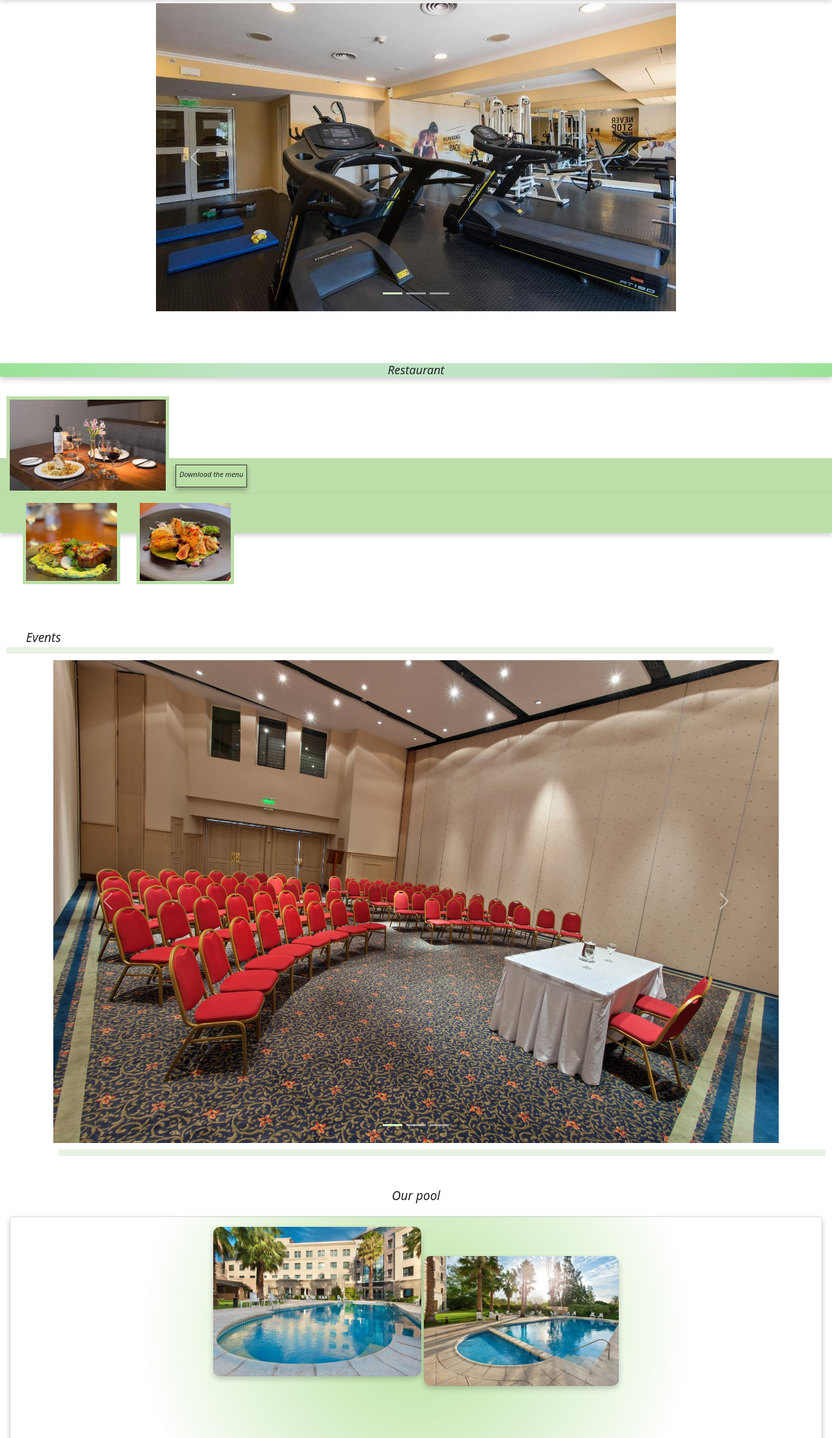
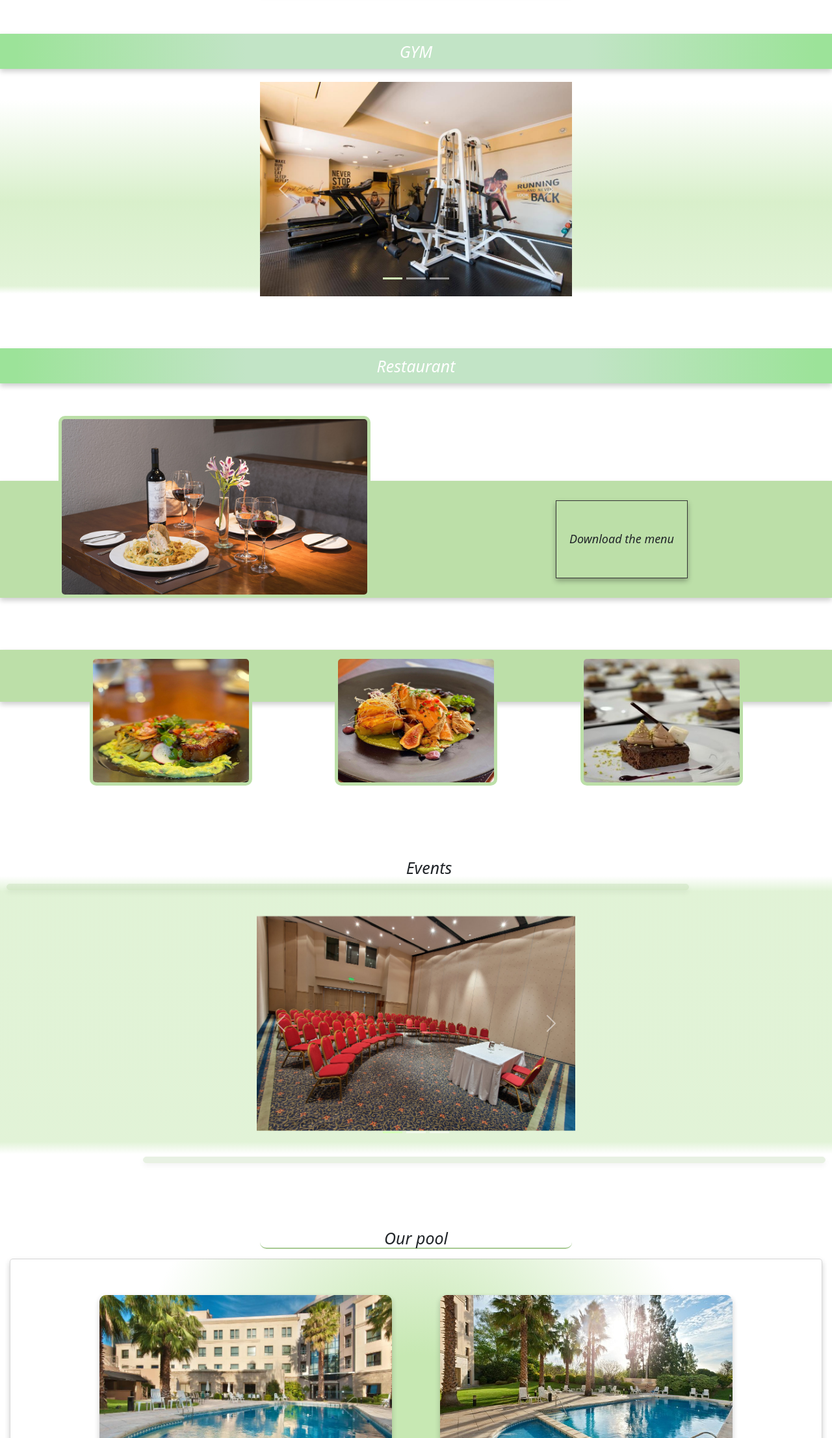
Before and after one commit to MatiasCarmona16/proyecto-desarolloweb, a plain HTML site: page pages/service.html in a window 1280 px wide. Shown: the part 252-2465 px from the top of the page at 65% size. Drawn offline with nearby package versions, Linux system fonts and the light colour scheme; files whose address does not match are found by name.

Commit message:
Finalizacion de seccion services version mobile como desktop y agregado de detalles

```diff
--- a/css/styles.css
+++ b/css/styles.css
@@ -21,6 +21,11 @@ background: linear-gradient(90deg, rgba(255,255,255,1) 26%, rgba(237,250,230,1)
 
 #pagina_rooms {
     background-color: white;
+}
+
+#body_service_background {
+    background: rgb(199,232,179);
+    background: linear-gradient(180deg, rgba(199,232,179,0.6825105042016807) 3%, rgba(255,255,255,0.7805497198879552) 8%, rgba(255,255,255,0.7861519607843137) 83%, rgba(199,232,179,0.5256477591036415) 87%);
 }
 
 hr {
@@ -547,7 +552,7 @@ font-size: 35px;
 }
 
 
-/*-----------------------FOOTER MAIN MOBILE Y DESKTOP--------------------*/
+/*--------------FOOTER MAIN MOBILE Y DESKTOP TODAS LAS PAGINAS----------------*/
 
 footer {
     display: grid;
@@ -642,7 +647,7 @@ footer img {
 }
 
 
-/*-------------------VERSION MOBILE Y DESKTOP "PAGE ROOM" MAIN----------------------*/
+/*---------------VERSION MOBILE Y DESKTOP "PAGE ROOM" MAIN--------------------*/
 
 h1 {
     display: block;
@@ -681,15 +686,14 @@ h1 {
 background: linear-gradient(180deg, rgba(255,255,255,1) 11%, rgba(208,226,201,1) 46%, rgba(208,226,201,1) 53%, rgba(255,255,255,1) 84%);
 }
 
-.imagenes-room_detalles {
-    max-width: 300px;
-    max-height: 216px;
+.contenedor_imagenes-room img {
+    width: 300px;
+    height: 216px;
     padding: 4px;
     border: 1px solid transparent;
     margin: 10px 0 0 0;
     box-shadow: 0 4px 8px rgba(0, 0, 0, 0.1);
 }
-
 
 .imagenes-room_detalles2 {
     display: none;
@@ -713,7 +717,9 @@ background: linear-gradient(180deg, rgba(255,255,255,1) 11%, rgba(208,226,201,1)
 }
 
 
-/*-------------------VERSION MOBILE "PAGE SERVICES" MAIN----------------------*/
+/*-------------------VERSION MOBILE "PAGE SERVICES"----------------------*/
+
+/*-------------------VERSION MOBILE Y DESKTOP TITULO PRINCIPAL PAGE SERVICES------------------*/
 
 .titulo_principal {
     text-align: center;
@@ -723,39 +729,90 @@ background: linear-gradient(180deg, rgba(255,255,255,1) 11%, rgba(208,226,201,1)
 .titulo_principal h2 {
     font-size: 25px;
     font-style: italic;
-    font-weight: 400;
     color: #829c72 ;
 }
 
 .titulo_principal hr {
-    margin: 0 40px 45px 40px;
+    margin: 0 60px 45px 60px;
     height: 5px;
     background-color: #829c72;
     color: #829c72;
     box-shadow: 0 4px 8px rgba(0, 0, 0, 0.2);
+    border-radius: 10px;
+}
+
+@media (min-width: 1200px) {
+    .titulo_principal {
+        margin: 100px 0 0 0;
+    }
+
+    .titulo_principal h2 {
+        font-size: 35px;
+    }
+
+    .titulo_principal hr {
+        margin: 0 400px 60px 400px;
+    }
+}
+
+/*-------------------CONTENIDO SECUNDARIO PAGE SERVICE: GYM VERSION MOBILE Y DESKTOP------------------*/
+
+.contenido_secundario-gym {
+    background: rgb(255,255,255);
+background: linear-gradient(180deg, rgba(255,255,255,0.7805497198879552) 25%, rgba(199,232,179,0.6825105042016807) 64%, rgba(199,232,179,0.5256477591036415) 96%, rgba(255,255,255,0.7861519607843137) 99%);
 }
 
 .contenido_secundario-gym h3 {
     text-align: center;
     background: rgb(194,228,198);
     background: radial-gradient(circle, rgba(194,228,198,1) 15%, rgba(194,228,198,1) 41%, rgba(156,227,153,1) 96%);
-    font-weight: 300;
+    font-weight: 400;
     font-style: italic;
     font-size: 18px;
     box-shadow: 0 4px 8px rgba(0, 0, 0, 0.2);
+    padding: 6px;
+    margin: 0 0 20px 0;
+    color: rgb(255, 255, 255);
 }
 
-/*Restaurant*/
+.contenido_secundario-gym img {
+    width: 350px;
+    height: 230px;
+}
+
+@media (min-width: 1200px) {
+    .contenido_secundario-gym h3 {
+        text-align: center;
+        font-size: 25px;
+        padding: 12px;
+    }
+
+    .contenido_secundario-gym img{
+    width: 480px;
+    height: 330px;
+    }
+}
+
+@media (min-width: 1500px) {
+    .contenido_secundario-gym img {
+        width: 680px;
+        height: 450px;
+    }
+}
+
+/*------------CONTENIDO SECUNDARIO PAGE SERVICE: RESTAURANT VERSION MOBILE Y DESKTOP-------------*/
 
 .contenido_secundario-restaurant h3 {
     text-align: center;
     background: rgb(194,228,198);
     background: radial-gradient(circle, rgba(194,228,198,1) 15%, rgba(194,228,198,1) 41%, rgba(156,227,153,1) 96%);
-    font-weight: 300;
+    font-weight: 400;
     font-style: italic;
     font-size: 18px;
     margin: 80px 0 0 0;
     box-shadow: 0 4px 8px rgba(0, 0, 0, 0.2);
+    padding: 6px;
+    color: rgb(255, 255, 255);
 }
 
 .contenido_secundario-restaurant-primer-div {
@@ -774,12 +831,13 @@ background: linear-gradient(180deg, rgba(255,255,255,1) 11%, rgba(208,226,201,1)
     bottom: 105px;
     padding: 5px;
     background-color: #bcdfa8;
+    border-radius: 10px;
 }
 
 .contenido_secundario-restaurant-primer-div a {
     border: 1px solid rgb(54, 54, 54);
-    font-size: 11px;
-    padding: 6px 5px 0 5px;
+    font-size: 10px;
+    padding: 5px 5px 3px 5px;
     margin: 0 0 0 10px;
     box-shadow: 0 4px 8px rgba(0, 0, 0, 0.3);
     font-style: italic;
@@ -808,9 +866,82 @@ background: linear-gradient(180deg, rgba(255,255,255,1) 11%, rgba(208,226,201,1)
     margin: 0 0 0 25px;
     padding: 5px;
     background-color: #bcdfa8;
+    border-radius: 10px;
 }
 
-/*Eventos*/
+#imagen_comida_desktop {
+    display: none;
+}
+
+@media (min-width: 1200px) {
+    .contenido_secundario-restaurant h3 {
+        font-size: 25px;
+        padding: 12px;
+    }
+
+    .contenido_secundario-restaurant-primer-div {
+        height: 180px;
+        margin: 150px 0 80px 0;
+        padding: 10px;
+        box-shadow: 0 4px 8px rgba(0, 0, 0, 0.2);
+    }
+
+    .contenido_secundario-restaurant-primer-div img {
+        width: 480px;
+        height: 280px;
+        bottom: 110px;
+        left: 80px;
+    }
+
+    .contenido_secundario-restaurant-primer-div a {
+        font-size: 18px;
+        padding: 45px 20px 3px 20px;
+        margin: 20px 0 20px 365px;
+    }
+
+    .contenido_secundario-restaurant-segundo-div {
+        height: 80px;
+        margin: 0;
+        justify-content: space-evenly;
+    }
+
+    .contenido_secundario-restaurant-segundo-div img {
+        width: 250px;
+        height: 200px;
+        margin: 0;
+    }
+
+    #imagen_comida_desktop {
+        display: flex;
+    }
+}
+
+    @media (min-width: 1500px) {
+        .contenido_secundario-restaurant-primer-div img {
+            left: 180px;
+            width: 510px;
+            height: 310px;
+            bottom: 140px;
+        }
+
+        .contenido_secundario-restaurant-segundo-div img {
+            width: 280px;
+            height: 230px;
+    }
+}
+
+@media (min-width: 1700px) {
+    .contenido_secundario-restaurant-primer-div a {
+        margin: 20px 0 20px 500px;
+    }
+}
+
+/*-----------------CONTENIDO SECUNDARIO PAGE SERVICE: EVENTS VERSION MOBILE Y DESKTOP---------------*/
+
+.contenido_secundario-events {
+    background: rgb(255,255,255);
+background: linear-gradient(180deg, rgba(255,255,255,0.7805497198879552) 6%, rgba(199,232,179,0.5368522408963585) 11%, rgba(199,232,179,0.5256477591036415) 93%, rgba(255,255,255,0.7861519607843137) 97%);
+}
 
 .contenido_secundario-events h3 {
     display: block;
@@ -826,6 +957,8 @@ background: linear-gradient(180deg, rgba(255,255,255,1) 11%, rgba(208,226,201,1)
     margin: 3px 90px 10px 10px;
     background-color: #a7ca93 ;
     color: #a7ca93;
+    border-radius: 10px;
+    box-shadow: 0 4px 8px rgba(0, 0, 0, 0.2);
 }
 
 #hr_event_segundo {
@@ -834,25 +967,63 @@ background: linear-gradient(180deg, rgba(255,255,255,1) 11%, rgba(208,226,201,1)
     margin: 10px 10px 0 90px;
     background-color: #a7ca93;
     color: #a7ca93;
+    border-radius: 10px;
+    box-shadow: 0 4px 8px rgba(0, 0, 0, 0.2);
 }
 
-/*PILETA*/
+.contenido_secundario-events img {
+    width: 350px;
+    height: 230px;
+}
+
+@media (min-width: 1200px) {
+    .contenido_secundario-events img {
+        width: 490px;
+        height: 330px;
+        margin: 30px 0 30px 0;
+    }
+
+    .contenido_secundario-events h3 {
+        margin: 240px 0 10px 40px;
+        font-size: 25px;
+        text-align: center;
+    }
+
+    .contenido_secundario-events hr {
+        margin: 3px 220px 10px 10px;
+    }
+
+    #hr_event_segundo {
+        margin: 10px 10px 0 220px;
+    }
+}
+
+@media (min-width: 1500px){
+    .contenido_secundario-events img {
+        width: 680px;
+        height: 450px;
+    }
+}
+
+
+/*------------CONTENIDO SECUNDARIO PAGE SERVICE: POOL VERSION MOBILE Y DESKTOP---------------*/
 
 
 .contenido_secundario-ourpool h3 {
     text-align: center;
-    margin: 50px 0 0 0 ;
+    margin: 50px 40px 0 40px ;
     font-size: 19px;
     font-weight: 400;
     font-style: italic;
+    border-bottom: 2px solid #a7ca93;
+    border-radius: 10px;
 }
 
 .contenido_secundario-ourpool-contenedor-imagenes{
     display: block;
     text-align: center;
-    flex-direction: column;
     border: 1px solid rgba(116, 116, 116, 0.288);
-    margin: 20px 15px 0 15px;
+    margin: 15px 15px 0 15px;
     padding: 15px 0 40px 0;
     background: rgb(199,232,179);
     background: radial-gradient(circle, rgba(199,232,179,1) 13%, rgba(255,255,255,1) 66%);
@@ -867,7 +1038,7 @@ background: linear-gradient(180deg, rgba(255,255,255,1) 11%, rgba(208,226,201,1)
     box-shadow: 0 4px 8px rgba(0, 0, 0, 0.2);
 }
 
-#contenedor-imagenes-imagengrande {
+#contenido-imagenes-imagengrande {
     width: 320px;
     height: 230px;
     margin: 0 0 60px 0;
@@ -875,7 +1046,28 @@ background: linear-gradient(180deg, rgba(255,255,255,1) 11%, rgba(208,226,201,1)
     box-shadow: 0 4px 8px rgba(0, 0, 0, 0.2);
 }
 
-/*imagen final logo*/
+@media (min-width: 1200px) {
+    .contenido_secundario-ourpool h3 {
+        font-size: 25px;
+        margin: 100px 400px 0 400px ;
+        border-bottom: 2px solid #a7ca93;
+        border-radius: 10px;
+    }
+
+    .contenido_secundario-ourpool img {
+        width: 450px;
+        height: 330px;
+        margin: 40px 0 40px 35px;
+    }
+
+    #contenido-imagenes-imagengrande {
+        width: 450px;
+        height: 330px;
+        margin: 40px 35px 40px 0;
+    }
+}
+
+/*-------------CONTENIDO SECUNDARIO PAGE SERVICE: FOTO FINAL VERSION MOBILE Y DESKTOP----------------*/
 
 .imagen_final-logo {
     display: block;
@@ -886,3 +1078,14 @@ background: linear-gradient(180deg, rgba(255,255,255,1) 11%, rgba(208,226,201,1)
     width: 130px;
     height: 100px;
 }
+
+@media(min-width:1200px) {
+    .imagen_final-logo{
+        margin: 20px 0 20px 0;
+    }
+
+    .imagen_final-logo img {
+        width: 180px;
+        height: 150px;
+    }
+}
--- a/pages/service.html
+++ b/pages/service.html
@@ -12,7 +12,7 @@
     <title>Services</title>
 </head>
 
-<body>
+<body id="body_service_background">
 
     <header>
 
@@ -53,7 +53,7 @@
 
         <section class="contenido_secundario-gym">
             <div>
-                <h3>Gym</h3>
+                <h3>GYM</h3>
             </div>
                 <div class="container d-flex justify-content-center align-items-center mw-75">
                     <div id="carrusel_gym" class="carousel slide">
@@ -64,13 +64,13 @@
                         </div>
                         <div class="carousel-inner">
                         <div class="carousel-item active">
-                            <img src="../img/gimnasio.jpg" class="d-block w-100" alt="...">
+                            <img src="../img/gimnasio4.jpg" class="d-block" alt="maquinas gym hotel">
                         </div>
                         <div class="carousel-item">
-                            <img src="../img/gimnasio.jpg" class="d-block w-100" alt="...">
+                            <img src="../img/gimnasio.jpg" class="d-block" alt="cinta para correr gym">
                         </div>
                         <div class="carousel-item">
-                            <img src="../img/gimnasio.jpg" class="d-block w-100" alt="...">
+                            <img src="../img/Gym2.jpg" class="d-block" alt="maquinda de poleas gym">
                         </div>
                         </div>
                             <button class="carousel-control-prev" type="button" data-bs-target="#carrusel_gym" data-bs-slide="prev">
@@ -90,12 +90,13 @@
                 <h3>Restaurant</h3>
             </div>
             <div class="contenido_secundario-restaurant-primer-div">
-                <img src="../img/comida.jpg" alt="">
+                <img src="../img/comida.jpg" alt="menu de comida en mesa">
                 <a href="">Download the menu</a>
             </div>
             <div class="contenido_secundario-restaurant-segundo-div">
-                <img src="../img/comida3.jpg" alt="">
-                <img src="../img/comida2.jpg" alt="">
+                <img src="../img/comida3.jpg" alt="plato de presentacion de comida">
+                <img src="../img/comida2.jpg" alt="plato de presentacion de comida">
+                <img id="imagen_comida_desktop" src="../img/comida4.jpg" alt="plato de presentacion de comida postre">
             </div>
         </section>
 
@@ -115,13 +116,13 @@
                         </div>
                         <div class="carousel-inner">
                         <div class="carousel-item active">
-                            <img src="../img/auditorio.jpg" class="d-block w-100" alt="...">
+                            <img src="../img/auditorio.jpg" class="d-block" alt="sala de conferencia">
                         </div>
                         <div class="carousel-item">
-                            <img src="../img/auditorio.jpg" class="d-block w-100" alt="...">
+                            <img src="../img/eventos3.jpg" class="d-block" alt="salon para fiestas">
                         </div>
                         <div class="carousel-item">
-                            <img src="../img/auditorio.jpg" class="d-block w-100" alt="...">
+                            <img src="../img/eventossala.jpg" class="d-block" alt="salon para audiciones o conferencias">
                         </div>
                         </div>
                             <button class="carousel-control-prev" type="button" data-bs-target="#carrusel_events" data-bs-slide="prev">
@@ -144,13 +145,13 @@
                 <h3>Our pool</h3>
             </div>
             <div class="contenido_secundario-ourpool-contenedor-imagenes">
-                <img  id="contenedor-imagenes-imagengrande" src="../img/pileta2.jpg" alt="">
-                <img src="../img/pileta.jpg" alt="">
+                <img  id="contenido-imagenes-imagengrande" src="../img/pileta2.jpg" alt="pileta hotel holiday inn">
+                <img src="../img/pileta.jpg" alt="pileta hotel holiday inn">
             </div>
         </section>
 
         <section class="imagen_final-logo">
-            <img src="../img/logohotel.png" alt="">
+            <img src="../img/logohotel.png" alt="logo hotel holiday inn">
         </section>
 
         <footer>
```
Also changed, not shown: index.html (+7 -7 lines), pages/contacto.html (+7 -8 lines), pages/reservations.html (+7 -8 lines), pages/rooms.html (+10 -10 lines), img/Gym2.jpg (added), img/comida4.jpg (added), img/ejecutivamatrimonial.jpg (added), img/eventos3.jpg (added), img/eventossala.jpg (added), img/gimnasio3.jpg (added), img/gimnasio4.jpg (added), img/habitacion5.jpg (added), img/restaurant_hoteldolidayinncba.jpg (added).
